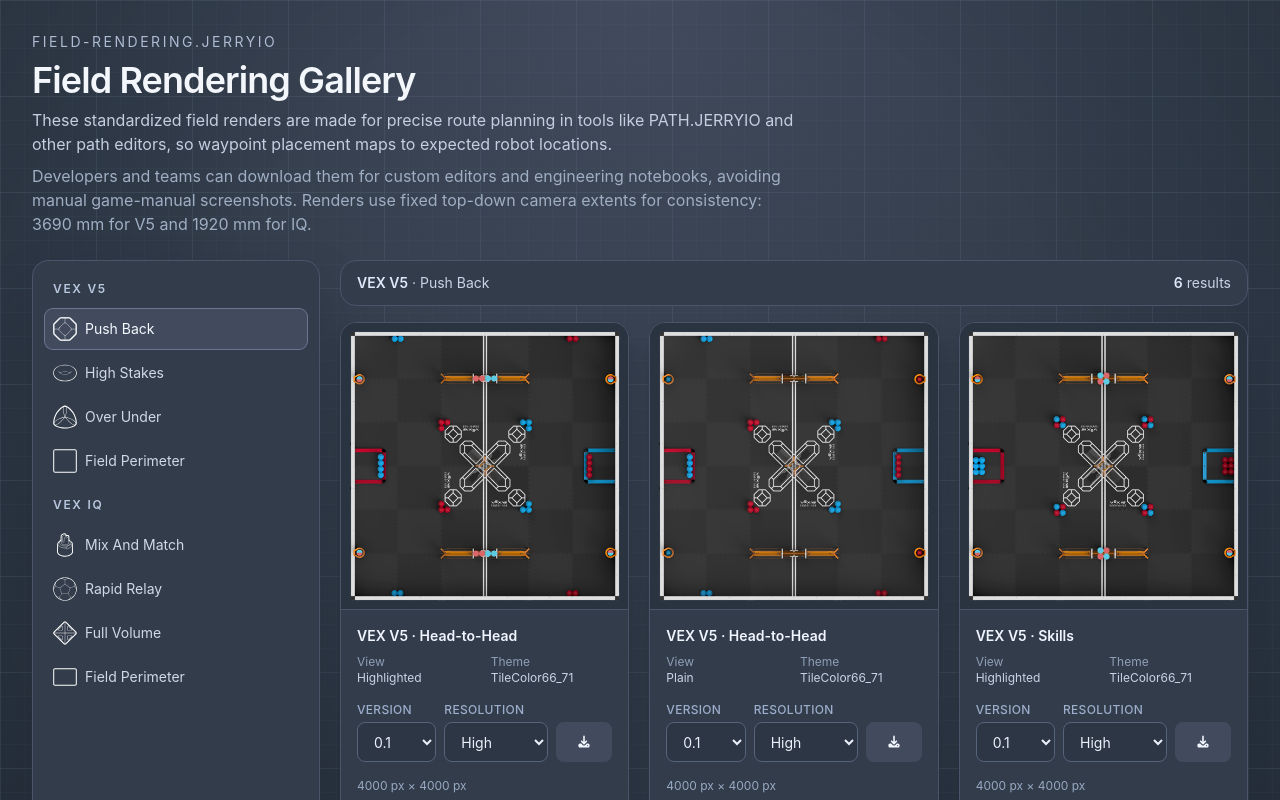
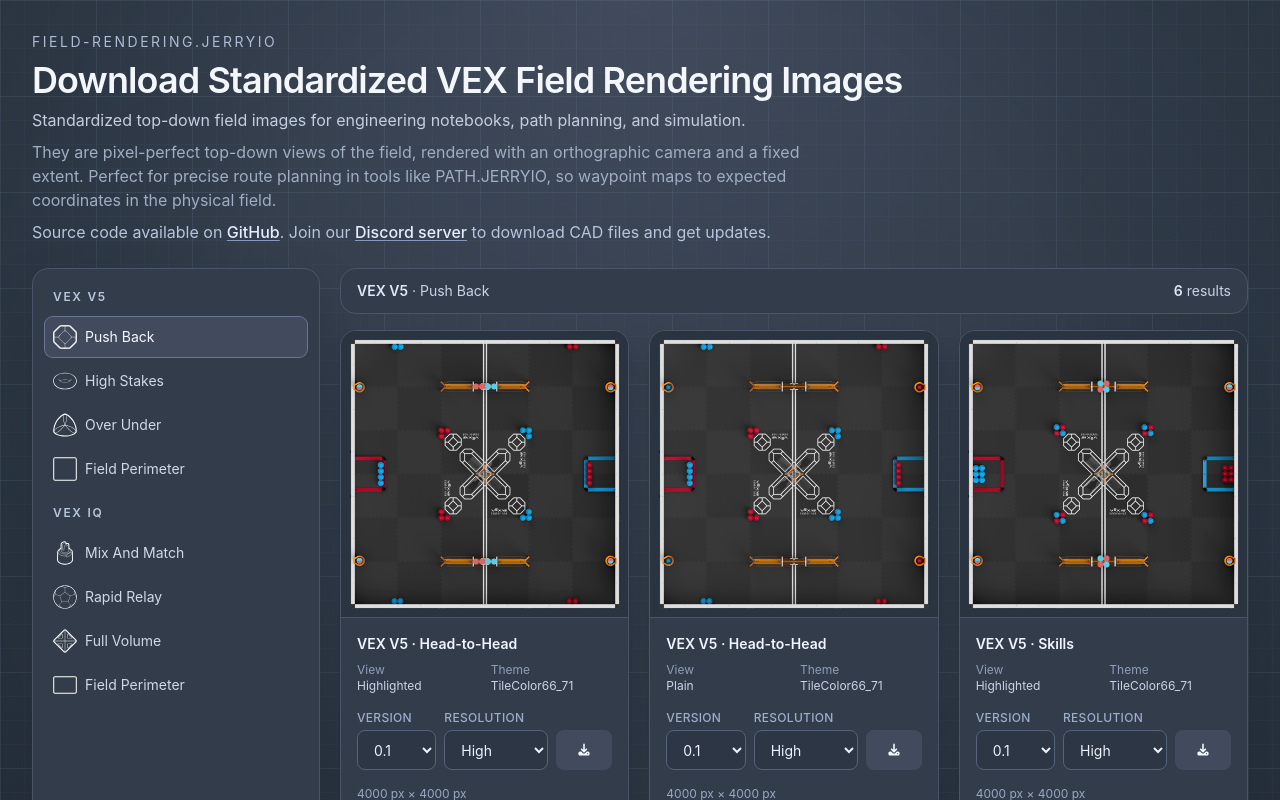
Before and after one commit to Jerrylum/field-rendering.jerryio, a SvelteKit app: page / in a window 1280 px wide. Shown: the top 800 px of the page. Built offline with nearby package versions, Linux system fonts and the light colour scheme.

Commit message:
Update site title and description for clarity and detail on VEX field rendering images

```diff
--- a/src/routes/+layout.svelte
+++ b/src/routes/+layout.svelte
@@ -4,9 +4,9 @@
 	let { children } = $props();
 
 	const siteName = 'field-rendering.jerryio';
-	const siteTitle = 'VEX Field Rendering Gallery';
+	const siteTitle = 'Download Standardized VEX Field Rendering Images';
 	const siteDescription =
-		'Browse and download standardized VEX field rendering images for path planning, simulation, and engineering notebooks.';
+		'High-quality orthographic top-down field renders including skills and VEX U. CAD files available, built for engineering notebooks, path planning, and simulation.';
 	const siteUrl = 'https://field-rendering.jerryio.com';
 	const socialImageUrl = `${siteUrl}/social-banner.png`;
 </script>
--- a/src/routes/+page.svelte
+++ b/src/routes/+page.svelte
@@ -289,16 +289,33 @@
 		<header class="space-y-2">
 			<p class="text-sm tracking-[0.18em] text-[#aebbd3] uppercase">field-rendering.jerryio</p>
 			<h1 class="text-3xl font-semibold tracking-tight text-[#f3f6fb] sm:text-4xl">
-				Field Rendering Gallery
+				Download Standardized VEX Field Rendering Images
 			</h1>
 			<p class="max-w-3xl text-sm text-[#c4cedf] sm:text-base">
-				These standardized field renders are made for precise route planning in tools like
-				PATH.JERRYIO and other path editors, so waypoint placement maps to expected robot locations.
+				Standardized top-down field images for engineering notebooks, path planning, and simulation.
 			</p>
 			<p class="max-w-3xl text-sm text-[#9faec3] sm:text-base">
-				Developers and teams can download them for custom editors and engineering notebooks,
-				avoiding manual game-manual screenshots. Renders use fixed top-down camera extents for
-				consistency: 3690 mm for V5 and 1920 mm for IQ.
+				They are pixel-perfect top-down views of the field, rendered with an orthographic camera and
+				a fixed extent. Perfect for precise route planning in tools like PATH.JERRYIO, so waypoint
+				maps to expected coordinates in the physical field.
+			</p>
+			<p class="max-w-3xl text-sm text-[#b7c5dc] sm:text-base">
+				Source code available on
+				<a
+					href="https://github.com/Jerrylum/field-rendering.jerryio"
+					target="_blank"
+					rel="noreferrer"
+					class="font-medium text-[#e4edff] underline decoration-[#8799b8] underline-offset-2 transition-colors hover:text-white"
+					>GitHub</a
+				>. Join our
+				<a
+					href="https://discord.gg/4uVSVXXBBa"
+					target="_blank"
+					rel="noreferrer"
+					class="font-medium text-[#e4edff] underline decoration-[#8799b8] underline-offset-2 transition-colors hover:text-white"
+					>Discord server</a
+				>
+				to download CAD files and get updates.
 			</p>
 		</header>
 
```
